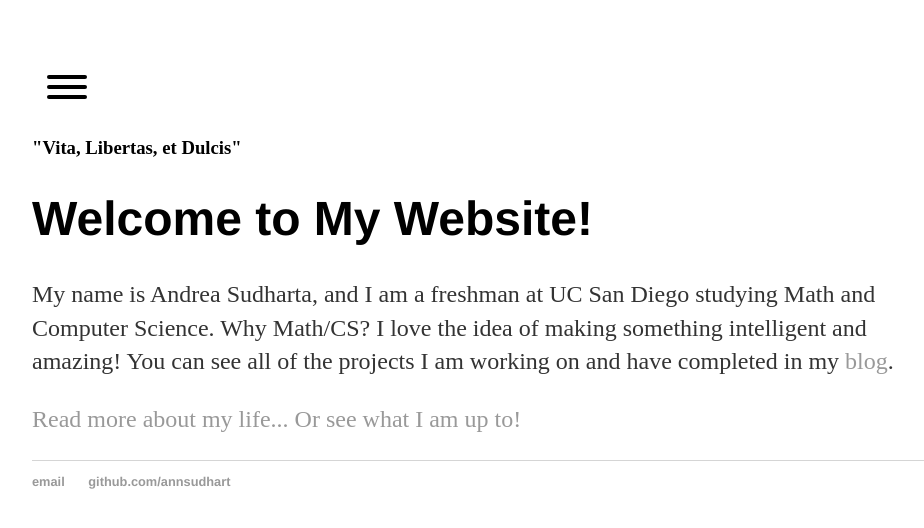
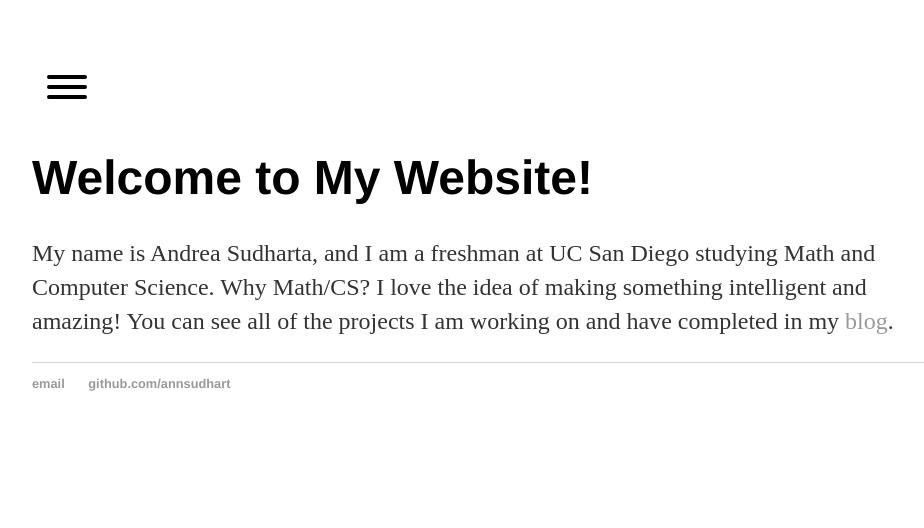
Before and after one commit to annsudhart/annsudhart.github.io, a Jekyll site: the page built from index.html, in a window 1280 px wide. Shown: the top 528 px of the page, without its empty margins (160-1084 px from the left). Built offline with Jekyll 4.4.1, drawn with Linux system fonts in a browser that asks for light colours.

Commit message:
Update index.html

```diff
--- a/index.html
+++ b/index.html
@@ -3,14 +3,10 @@ layout: default
 title: Andrea Sudharta, Innovator
 ---
 <div class="blurb">
-	<h3>"Vita, Libertas, et Dulcis"</h1>
 	<h1>Welcome to My Website!</h1>
 	<p>My name is Andrea Sudharta, and I am a freshman at UC San Diego studying Math and Computer Science.
 	   Why Math/CS? I love the idea of making something intelligent and amazing!
 	   You can see all of the projects I am working on and have completed in my <a href ="/blog">blog</a>.
 	</p>
-	<p>
-		<a href="/about">Read more about my life...</a>
-		<a href="/blog">Or see what I am up to!</a>
-	</p>
+
 </div><!-- /.blurb -->
```
